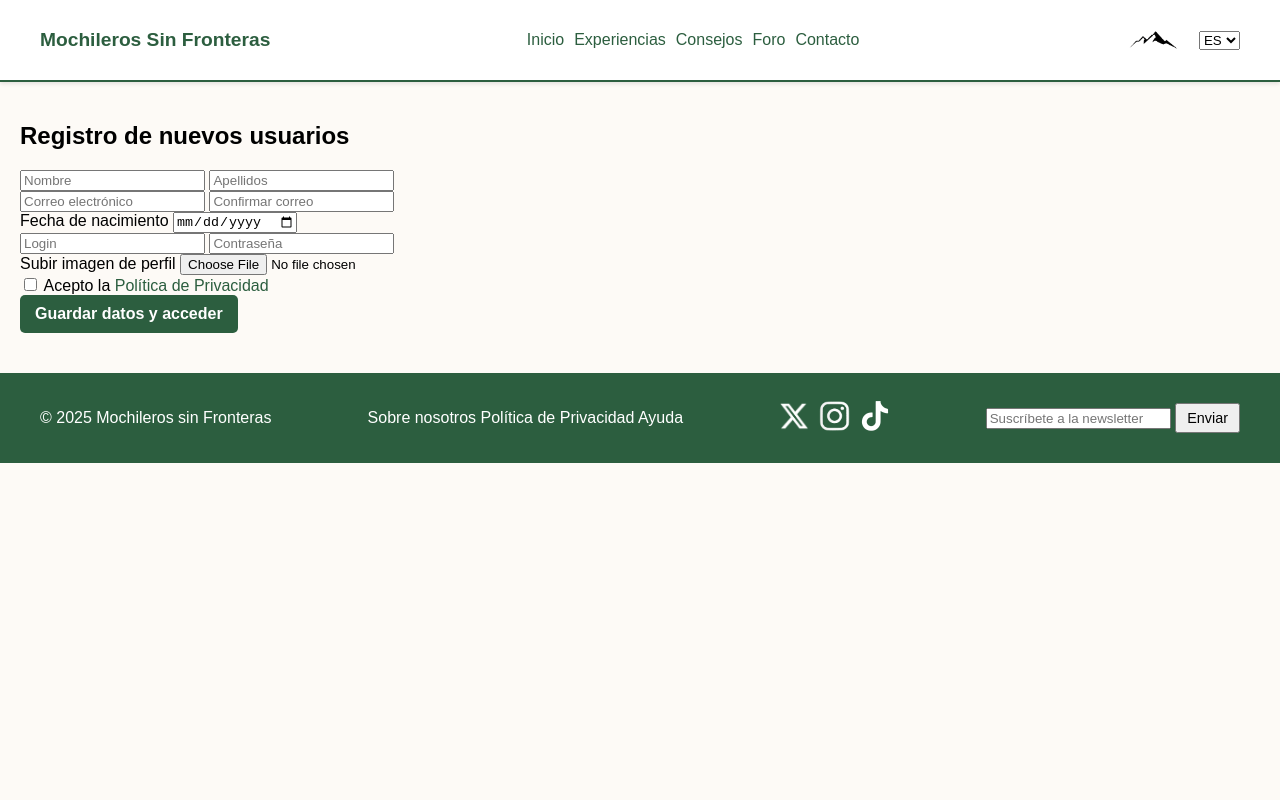
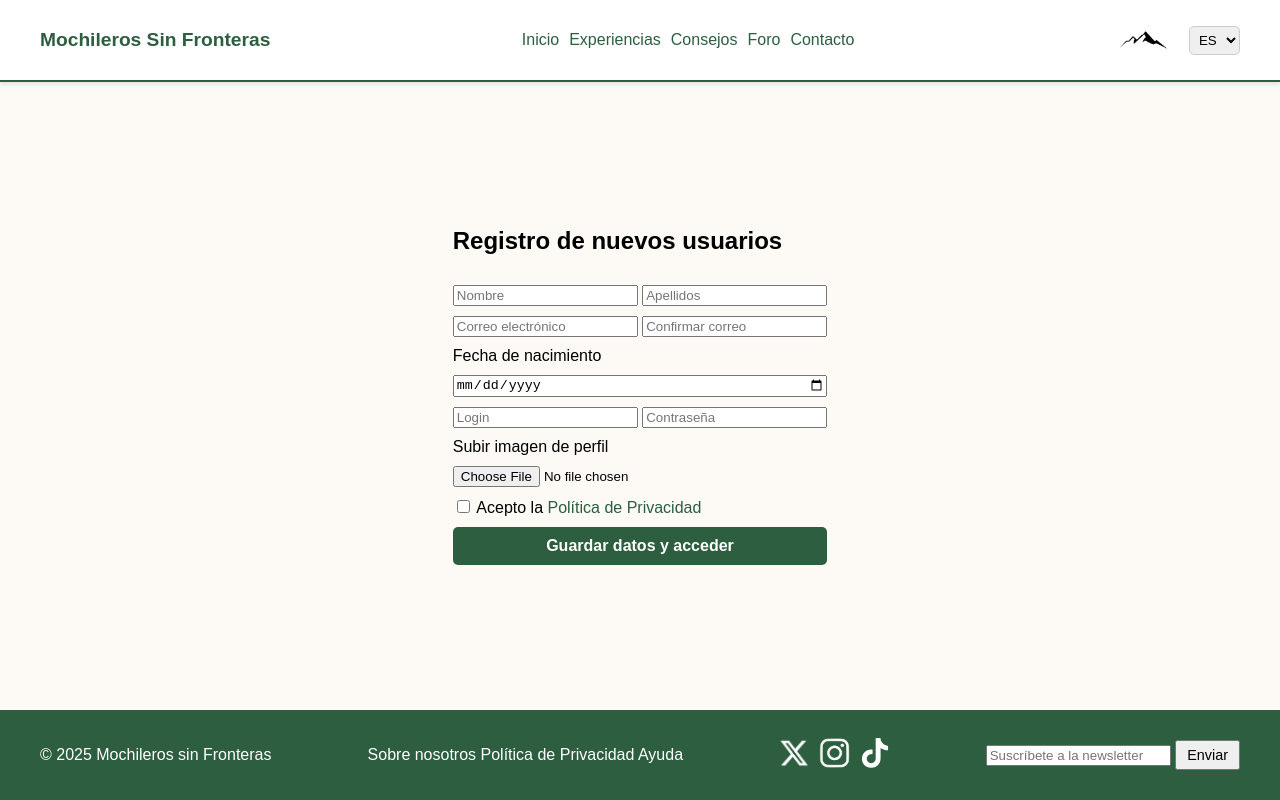
Before and after one commit to 100499017/interfaces-de-usuario-practica-1, a plain HTML site: page register.html in a window 1280 px wide. Drawn offline with Linux system fonts and the light colour scheme.

Commit message:
CSS de la página de registro modificado

```diff
--- a/styles/styles.css
+++ b/styles/styles.css
@@ -3,13 +3,21 @@
     --primary-color: #2c5e3f;
     --secondary-color: #f4a261;
     --background-color: #fdfaf6;
-    --border-color: #ddd;
+    --border-color: #ccc;
+}
+
+/* General */
+
+html, body {
+    height: 100%;
 }
 
 body {
     font-family: Arial, sans-serif;
     margin: 0;
     background-color: var(--background-color);
+    display: flex;
+    flex-direction: column; /* Hace que el main rellene el espacio sobrante*/
 }
 
 a {
@@ -61,9 +69,18 @@ header nav ul {
     height: 60px;
 }
 
-/* Main Content */
+.header-right select {
+    padding: 5px;
+    border: 1px solid var(--border-color);
+    border-radius: 5px;
+}
+
+/* Main Page */
 main {
+    flex: 1; /* Rellena la altura sobrante (si la hay) */
     padding: 20px;
+    display: flex; /* Centrar el main-container */
+    align-items: center;
 }
 
 .main-container {
@@ -81,7 +98,6 @@ main {
     flex: 1; /* Ocupa 1/3 del ancho de la pagina */
 }
 
-/* Main Page */
 .banner {
     background-image: url(images/imagen_montañas.jpg);
     background-size: cover;
@@ -166,6 +182,28 @@ main {
     margin: 5px 0;
 }
 
+.sidebar {
+    display: flex;
+    flex-direction: column;
+    align-items: center;
+}
+
+/* Register Page */
+.register-main-container {
+    max-width: 1200px;
+    margin: 0 auto;
+}
+
+.registration-form {
+    display: flex;
+    flex-direction: column;
+    gap: 10px;
+}
+
+/* Logged in Page */
+
+/* Purchase Page */
+
 /* Footer */
 footer {
     background-color: var(--primary-color);
@@ -208,7 +246,7 @@ footer {
     text-align: center;
 }
 
-.btn-small {
+.btn-small, .like-icon {
     padding: 5px 10px;
     font-size: 0.9em;
 }
@@ -246,14 +284,6 @@ footer {
         align-items: center;
     }
 
-    .main-content {
-        order: 2;
-    }
-
-    .sidebar {
-        order: 1;
-    }
-
     .travel-pack {
         flex-direction: column;
         text-align: center;
```
Also changed, not shown: index.html (+2 -2 lines).
